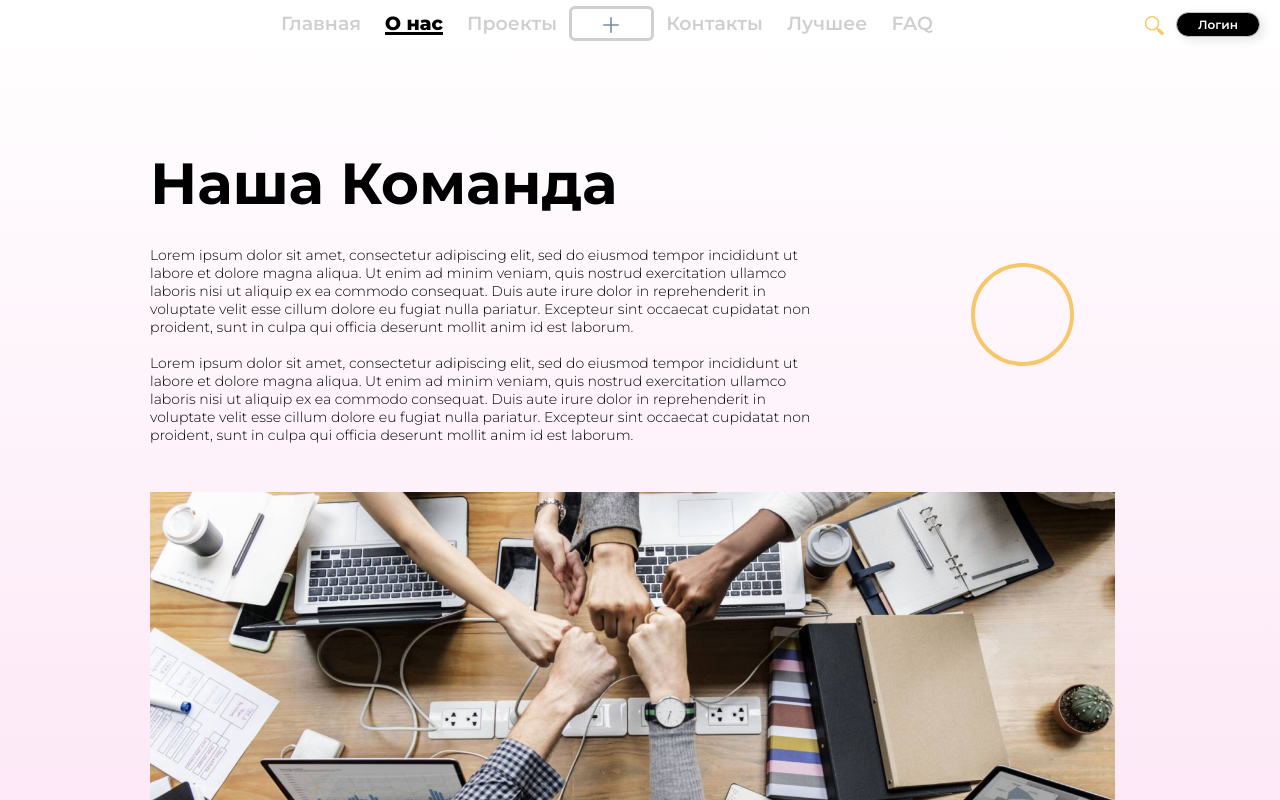
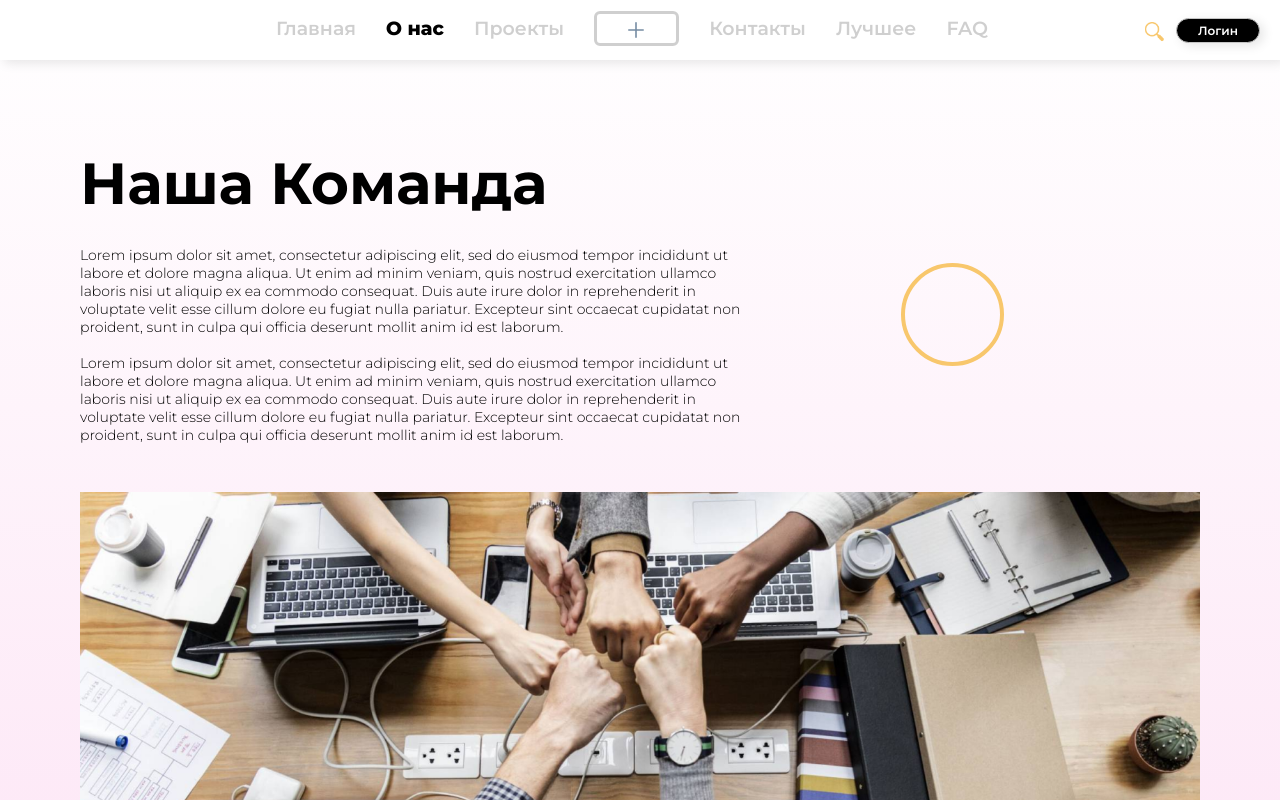
Before and after one commit to UCADevClub/CF-Front, a React (Create React App) app: page /about in a window 1280 px wide. Shown: the top 800 px of the page. Built offline with nearby package versions, Linux system fonts and the light colour scheme.

Commit message:
Debugging

```diff
--- a/src/Components/NavbarMain/NavbarMain.css
+++ b/src/Components/NavbarMain/NavbarMain.css
@@ -3,14 +3,15 @@
 }
 
 .page-navbar-main {
-    height: 48px;
+    height: 60px;
     justify-content: end;
     display: flex;
     position: fixed;
     background-color: white;
     width: 100%;
     z-index: 3;
-    column-gap: 198px;
+    column-gap: 140px;
+    box-shadow: 4px 3px 10.600000381469727px rgba(0,0,0,0.1);
 }
 
 .navbar-main {
@@ -22,7 +23,6 @@
     list-style-type: none;
     color:black;
     margin: 0;
-    margin-left: 60px;
     display: flex;
     justify-content: center;
     padding-top: 6px;
@@ -33,15 +33,17 @@
     color: #00000030;
     font-weight: 600;
     font-size: 19px;
-    margin: 6px 12px;
+    margin: 6px 15px;
+    margin-top: 11px;
 }
 
 .nav-link-2-main {
-    text-decoration: underline solid black 3px;
+    text-decoration: none;
     color: black;
     font-weight: 800;
     font-size: 19px;
-    margin: 6px 12px;
+    margin: 6px 15px;
+    margin-top: 11px;
 }
 
 .search-login-navbar-main {
@@ -70,6 +72,8 @@
     height: 35px;
     border-radius: 6px;
     border: 3px solid #00000030;
+    margin: auto 15px;
+    margin-top: 5px;
 }
 
 .nav-create-img-main {
--- a/src/Components/NavbarMain/NavbarMain.jsx
+++ b/src/Components/NavbarMain/NavbarMain.jsx
@@ -1,12 +1,28 @@
 import React from "react";
 import { NavLink } from "react-router-dom";
 import './NavbarMain.css'
+
+const NavbarLink=(path,name)=> {
+    if (path===window.location.pathname) {
+        return(
+            <div className="nav-link-2-main-container">
+                <NavLink to={path} className="nav-link-2-main">{name}</NavLink>
+                <div className="nav-link-2-main-underscore"></div>
+            </div>
+        )
+    }
+    else {
+        return(
+            <NavLink to={path} className="nav-link-1-main">{name}</NavLink>
+        )
+    }
+}
 
 const NavbarMain=()=> {
     return(
         <header className="page-navbar-main">
             <ul className="nav-list-main">
-                <NavLink to="/" className={({ isActive }) => (isActive ? 'nav-link-2-main' : 'nav-link-1-main')}>Главная</NavLink>
+                {NavbarLink("/","Главная")}
                 <NavLink to="/about" className={({ isActive }) => (isActive ? 'nav-link-2-main' : 'nav-link-1-main')}>О нас</NavLink>
                 <NavLink to="/projects" className={({ isActive }) => (isActive ? 'nav-link-2-main' : 'nav-link-1-main')}>Проекты</NavLink>
                 <NavLink to="/create" className="nav-create-main">
--- a/src/Pages/AboutPage/AboutPage.css
+++ b/src/Pages/AboutPage/AboutPage.css
@@ -1,7 +1,7 @@
 
 .content-aboutpage {
     background: linear-gradient(180deg, white, #FBD1EE);
-    padding-left: 150px;
+    padding-left: 80px;
 }
 
 .section-1-aboutpage {
@@ -70,7 +70,7 @@
 
 .portrait-1-aboutpage {
     height: 180px;
-    margin-left: 71px;
+    margin-left: 227px;
 }
 
 .section-4-aboutpage {
@@ -143,6 +143,6 @@
 }
 
 .image-1-aboutpage {
-    height: 343px;
-    width: 965px;
+    height: 398px;
+    width: 1120px;
 }
--- a/src/Pages/Homepage/Homepage.css
+++ b/src/Pages/Homepage/Homepage.css
@@ -6,7 +6,7 @@
 }
 
 .content-homepage {
-  background-image: linear-gradient(#FAFAFA, #FBD1EE);
+  background-image: linear-gradient(white, #FBD1EE);
   padding-left: 70px;
   display: flex;
 }
```
